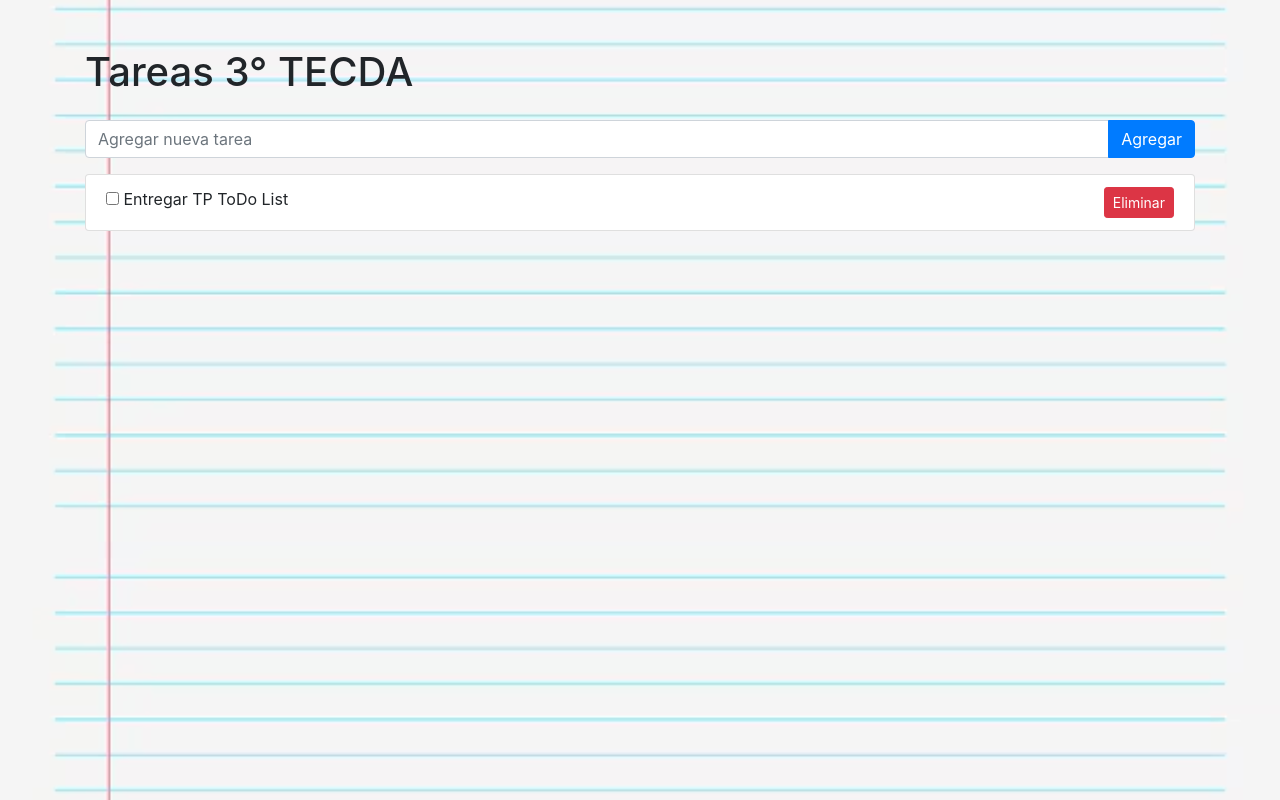
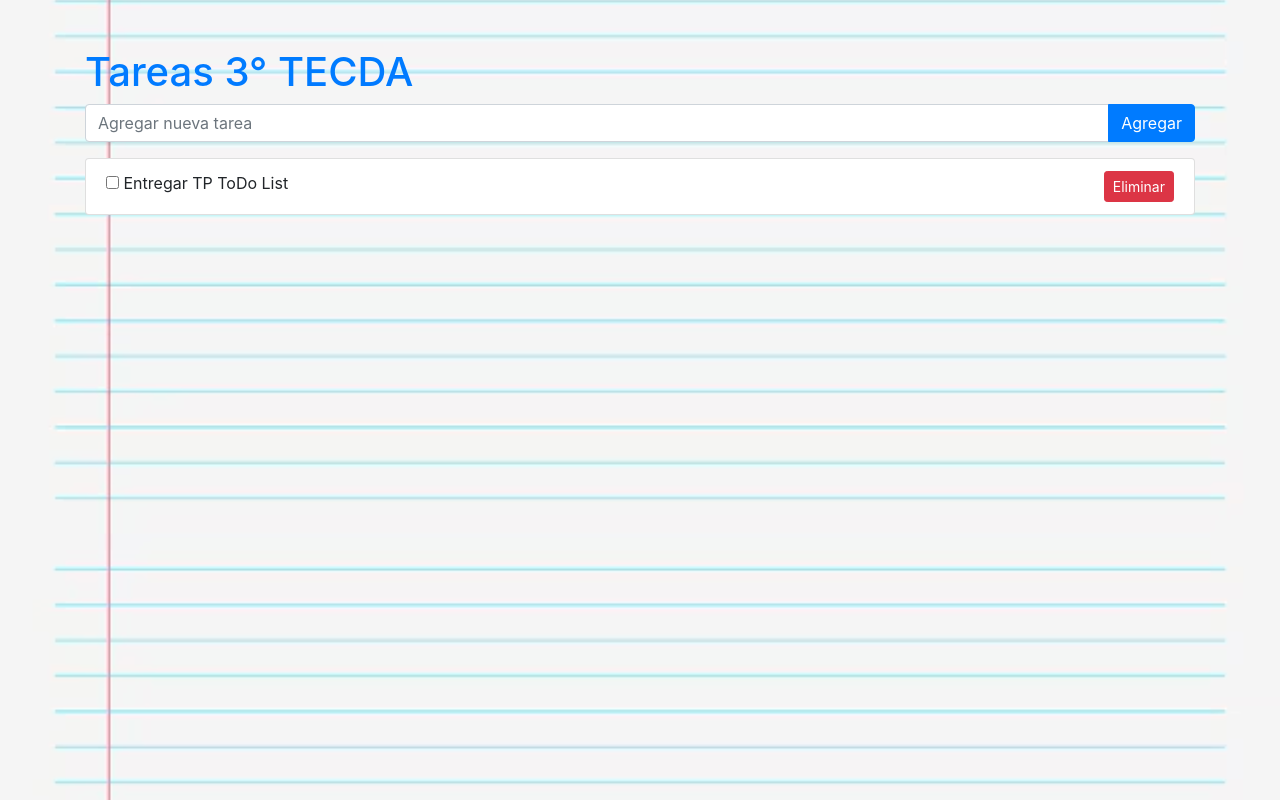
Before and after one commit to andreazunino/toDoList, a plain HTML site: page index.html in a window 1280 px wide. Drawn offline with nearby package versions, Linux system fonts and the light colour scheme.

Commit message:
se cambia el color al titulo

```diff
--- a/index.html
+++ b/index.html
@@ -11,7 +11,7 @@
 <body style="background-image: url('fondo.avif'); background-size: cover; background-position: center; margin: 0; padding: 0;">
 
     <div class="container mt-5">
-        <h1 class="mb-4">Tareas 3° TECDA</h1>
+        <h1 class="mb-4, text-primary">Tareas 3° TECDA</h1>
         <form id="taskForm">
             <div class="input-group mb-3">
                 <input type="text" class="form-control" id="taskInput" placeholder="Agregar nueva tarea">
```
